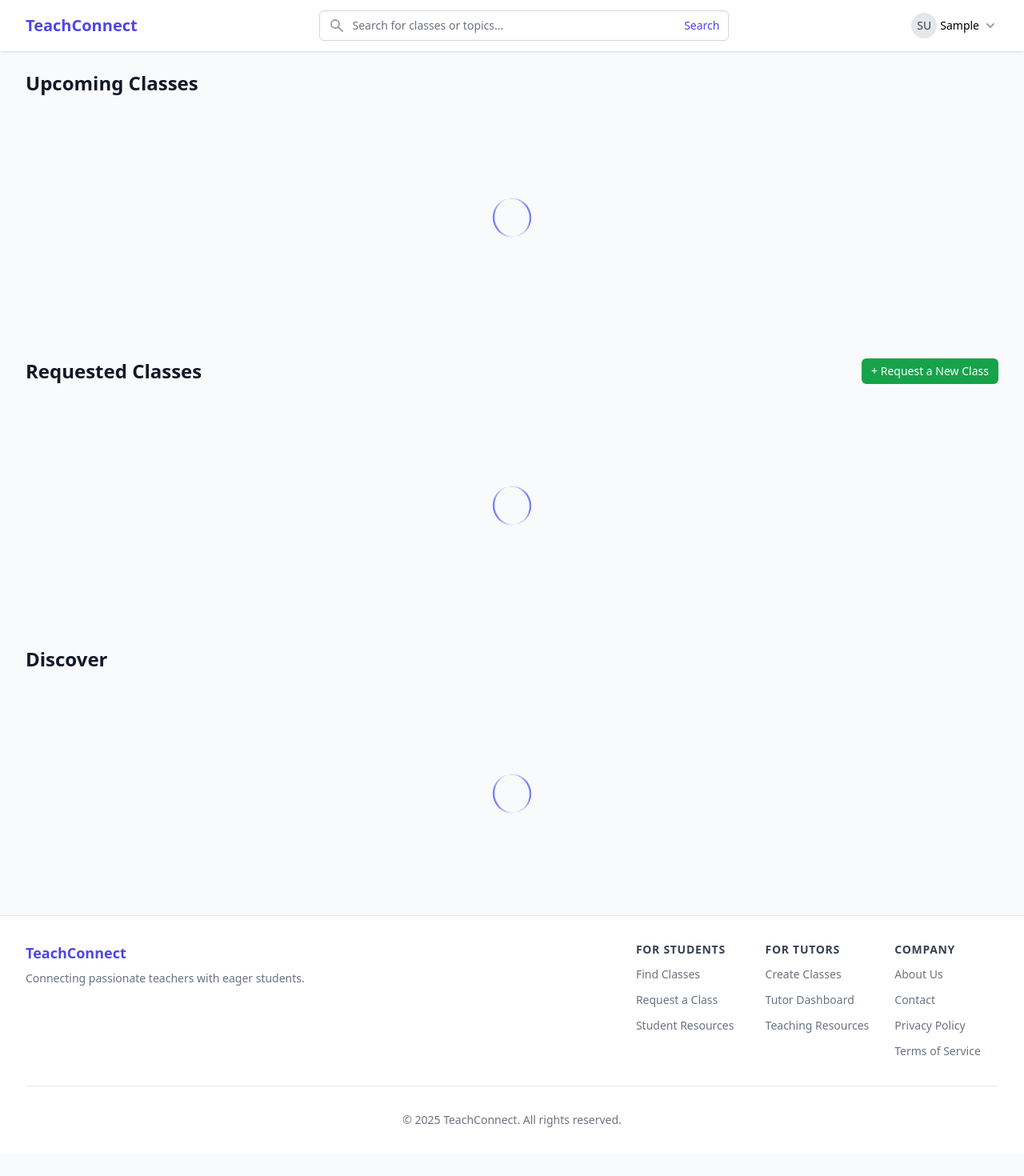
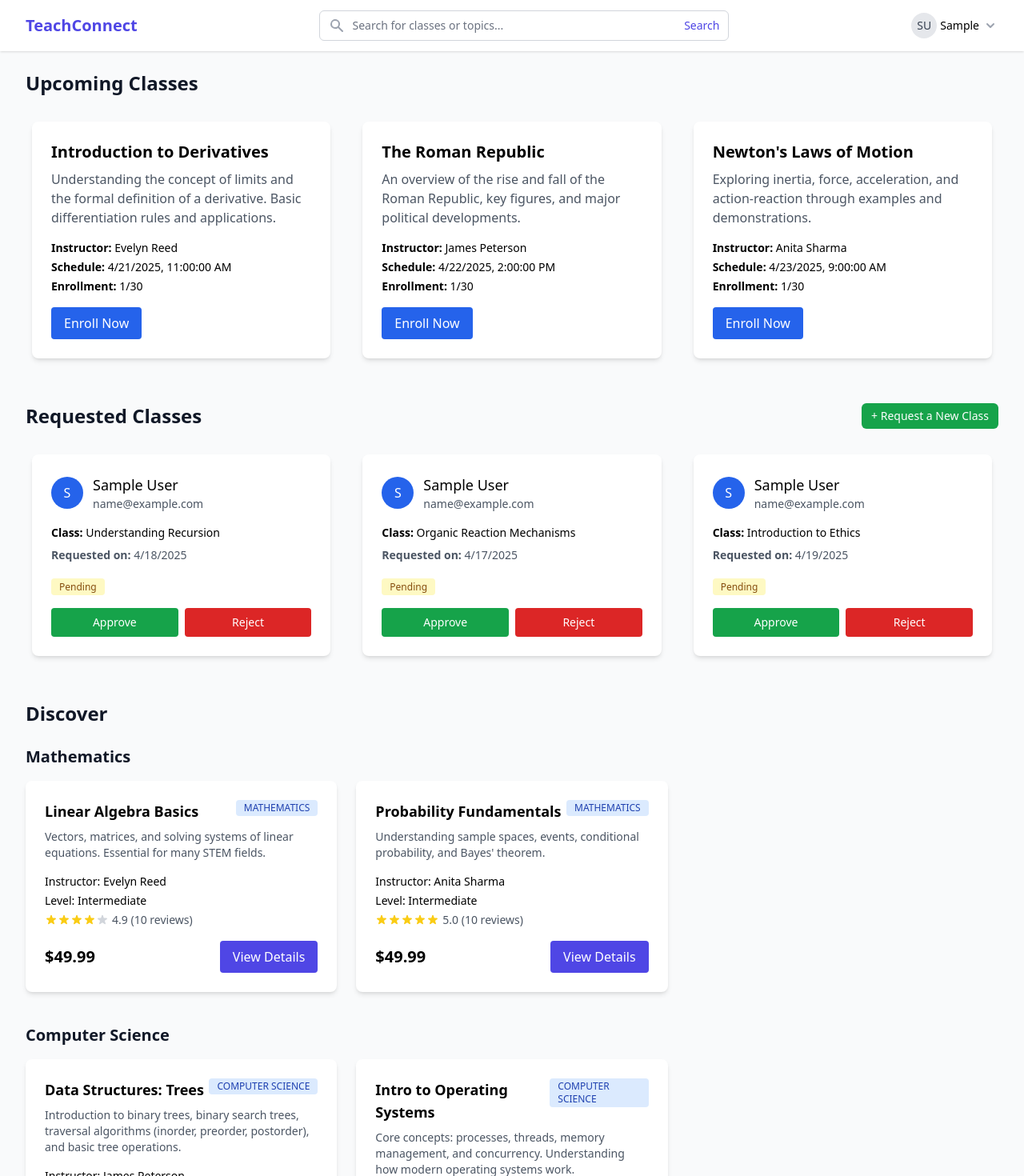
Before and after one commit to sankalp112kashyap/teachconnect-frontend, a React (Create React App) app: page /home in a window 1280 px wide. Shown: the top 1470 px of the page at 80% size. Before the commit the page ends 1442 px from the top, so only its background shows below. Built offline with nearby package versions, Linux system fonts and the light colour scheme; sample sign-in values are in the browser's storage.

Commit message:
added mock data

```diff
--- /dev/null
+++ b/src/mockData.ts
@@ -0,0 +1,237 @@
+// src/mockData.ts
+
+import { Class, ClassRequest } from './models/class';
+
+// Mock upcoming classes
+export const mockUpcomingClasses: Class[] = [
+  {
+    id: '1',
+    subject: { id: 'mathematics', name: 'MATHEMATICS', color: 'indigo-600', topics: [], level: [] },
+    topic: 'Introduction to Derivatives',
+    title: 'Introduction to Derivatives',
+    description: 'Understanding the concept of limits and the formal definition of a derivative. Basic differentiation rules and applications.',
+    tutor: {
+      id: 'tutor1',
+      firstName: 'Evelyn',
+      lastName: 'Reed',
+      profilePicture: undefined,
+      rating: 4.9,
+    },
+    dateTime: new Date('2025-04-21T11:00:00'),
+    duration: 60,
+    status: 'scheduled' as const,
+    enrolledStudents: ['student1'],
+  },
+  {
+    id: '2',
+    subject: { id: 'history', name: 'HISTORY', color: 'indigo-600', topics: [], level: [] },
+    topic: 'The Roman Republic',
+    title: 'The Roman Republic',
+    description: 'An overview of the rise and fall of the Roman Republic, key figures, and major political developments.',
+    tutor: {
+      id: 'tutor2',
+      firstName: 'James',
+      lastName: 'Peterson',
+      profilePicture: undefined,
+      rating: 4.7,
+    },
+    dateTime: new Date('2025-04-22T14:00:00'),
+    duration: 60,
+    status: 'scheduled' as const,
+    enrolledStudents: ['student1'],
+  },
+  {
+    id: '3',
+    subject: { id: 'physics', name: 'PHYSICS', color: 'indigo-600', topics: [], level: [] },
+    topic: 'Newton\'s Laws of Motion',
+    title: 'Newton\'s Laws of Motion',
+    description: 'Exploring inertia, force, acceleration, and action-reaction through examples and demonstrations.',
+    tutor: {
+      id: 'tutor3',
+      firstName: 'Anita',
+      lastName: 'Sharma',
+      profilePicture: undefined,
+      rating: 5.0,
+    },
+    dateTime: new Date('2025-04-23T09:00:00'),
+    duration: 60,
+    status: 'scheduled' as const,
+    enrolledStudents: ['student1'],
+  },
+];
+
+// Mock class requests
+export const mockClassRequests: ClassRequest[] = [
+  {
+    id: '1',
+    subject: { id: 'computer_science', name: 'COMPUTER SCIENCE', color: 'green-600', topics: [], level: [] },
+    topic: 'Understanding Recursion',
+    requestedBy: [],
+    dateRequested: new Date('2025-04-18'),
+    studentsRequested: 7,
+  },
+  {
+    id: '2',
+    subject: { id: 'chemistry', name: 'CHEMISTRY', color: 'green-600', topics: [], level: [] },
+    topic: 'Organic Reaction Mechanisms',
+    requestedBy: [],
+    dateRequested: new Date('2025-04-17'),
+    studentsRequested: 12,
+  },
+  {
+    id: '3',
+    subject: { id: 'philosophy', name: 'PHILOSOPHY', color: 'green-600', topics: [], level: [] },
+    topic: 'Introduction to Ethics',
+    requestedBy: [],
+    dateRequested: new Date('2025-04-19'),
+    studentsRequested: 3,
+  },
+];
+
+// Mock discover classes - Mathematics
+export const mockMathClasses: Class[] = [
+  {
+    id: '4',
+    subject: { id: 'mathematics', name: 'MATHEMATICS', color: 'indigo-600', topics: [], level: [] },
+    topic: 'Linear Algebra Basics',
+    title: 'Linear Algebra Basics',
+    description: 'Vectors, matrices, and solving systems of linear equations. Essential for many STEM fields.',
+    tutor: {
+      id: 'tutor1',
+      firstName: 'Evelyn',
+      lastName: 'Reed',
+      profilePicture: undefined,
+      rating: 4.9,
+    },
+    dateTime: new Date('2025-04-22T13:00:00'),
+    duration: 60,
+    status: 'scheduled' as const,
+    enrolledStudents: [],
+  },
+  {
+    id: '5',
+    subject: { id: 'mathematics', name: 'MATHEMATICS', color: 'indigo-600', topics: [], level: [] },
+    topic: 'Probability Fundamentals',
+    title: 'Probability Fundamentals',
+    description: 'Understanding sample spaces, events, conditional probability, and Bayes\' theorem.',
+    tutor: {
+      id: 'tutor3',
+      firstName: 'Anita',
+      lastName: 'Sharma',
+      profilePicture: undefined,
+      rating: 5.0,
+    },
+    dateTime: new Date('2025-04-25T15:00:00'),
+    duration: 60,
+    status: 'scheduled' as const,
+    enrolledStudents: [],
+  },
+];
+
+// Mock discover classes - Computer Science
+export const mockCSClasses: Class[] = [
+  {
+    id: '6',
+    subject: { id: 'computer_science', name: 'COMPUTER SCIENCE', color: 'indigo-600', topics: [], level: [] },
+    topic: 'Data Structures: Trees',
+    title: 'Data Structures: Trees',
+    description: 'Introduction to binary trees, binary search trees, traversal algorithms (inorder, preorder, postorder), and basic tree operations.',
+    tutor: {
+      id: 'tutor2',
+      firstName: 'James',
+      lastName: 'Peterson',
+      profilePicture: undefined,
+      rating: 4.7,
+    },
+    dateTime: new Date('2025-04-28T16:00:00'),
+    duration: 60,
+    status: 'scheduled' as const,
+    enrolledStudents: [],
+  },
+  {
+    id: '7',
+    subject: { id: 'computer_science', name: 'COMPUTER SCIENCE', color: 'indigo-600', topics: [], level: [] },
+    topic: 'Intro to Operating Systems',
+    title: 'Intro to Operating Systems',
+    description: 'Core concepts: processes, threads, memory management, and concurrency. Understanding how modern operating systems work.',
+    tutor: {
+      id: 'tutor1',
+      firstName: 'Evelyn',
+      lastName: 'Reed',
+      profilePicture: undefined,
+      rating: 4.9,
+    },
+    dateTime: new Date('2025-04-30T14:00:00'),
+    duration: 60,
+    status: 'scheduled' as const,
+    enrolledStudents: [],
+  },
+];
+
+// For TutorHome
+export const mockTutorClasses: Class[] = [
+  {
+    id: '8',
+    subject: { id: 'mathematics', name: 'MATHEMATICS', color: 'indigo-600', topics: [], level: [] },
+    topic: 'Calculus: Integration Techniques',
+    title: 'Calculus: Integration Techniques',
+    description: 'Advanced methods for solving integrals, including substitution, parts, trigonometric techniques, and partial fractions.',
+    tutor: {
+      id: 'tutor1',
+      firstName: 'Evelyn',
+      lastName: 'Reed',
+      profilePicture: undefined,
+      rating: 4.9,
+    },
+    dateTime: new Date('2025-04-24T10:00:00'),
+    duration: 90,
+    status: 'scheduled' as const,
+    enrolledStudents: ['student1', 'student2', 'student3'],
+  },
+  {
+    id: '9',
+    subject: { id: 'computer_science', name: 'COMPUTER SCIENCE', color: 'indigo-600', topics: [], level: [] },
+    topic: 'Web Development Fundamentals',
+    title: 'Web Development Fundamentals',
+    description: 'Introduction to HTML, CSS, and JavaScript for building modern, responsive websites.',
+    tutor: {
+      id: 'tutor1',
+      firstName: 'Evelyn',
+      lastName: 'Reed',
+      profilePicture: undefined,
+      rating: 4.9,
+    },
+    dateTime: new Date('2025-04-26T13:00:00'),
+    duration: 120,
+    status: 'scheduled' as const,
+    enrolledStudents: ['student4', 'student5'],
+  },
+];
+
+// Mock student requests for tutor view
+export const mockStudentRequests: ClassRequest[] = [
+  {
+    id: '4',
+    subject: { id: 'physics', name: 'PHYSICS', color: 'green-600', topics: [], level: [] },
+    topic: 'Quantum Mechanics Basics',
+    requestedBy: ['student1', 'student2', 'student3', 'student4'],
+    dateRequested: new Date('2025-04-15'),
+    studentsRequested: 4,
+  },
+  {
+    id: '5',
+    subject: { id: 'mathematics', name: 'MATHEMATICS', color: 'green-600', topics: [], level: [] },
+    topic: 'Number Theory Introduction',
+    requestedBy: ['student5', 'student6'],
+    dateRequested: new Date('2025-04-16'),
+    studentsRequested: 2,
+  },
+  {
+    id: '6',
+    subject: { id: 'computer_science', name: 'COMPUTER SCIENCE', color: 'green-600', topics: [], level: [] },
+    topic: 'Machine Learning Fundamentals',
+    requestedBy: ['student7', 'student8', 'student9', 'student10', 'student11'],
+    dateRequested: new Date('2025-04-18'),
+    studentsRequested: 5,
+  },
+];
--- a/src/pages/Home/StudentHome.tsx
+++ b/src/pages/Home/StudentHome.tsx
@@ -12,6 +12,12 @@ import ClassCard from '../../components/class/ClassCard';
 import ClassRequestCard from '../../components/class/ClassRequestCard';
 import DiscoverClassCard from '../../components/class/DiscoverClassCard';
 import { Class, ClassRequest } from '../../models/class';
+import {
+    mockUpcomingClasses,
+    mockClassRequests,
+    mockMathClasses,
+    mockCSClasses
+  } from '../../mockData';
 
 const StudentHome: React.FC = () => {
   const { user } = useAuth();
@@ -38,14 +44,25 @@ const StudentHome: React.FC = () => {
   ]);
 
   useEffect(() => {
-    // Same initialization code as before...
+    // Set mock data instead of calling APIs
+    setUpcomingClasses(mockUpcomingClasses);
+    setClassRequests(mockClassRequests);
 
-    // Fetch data code...
+    // Group discover classes by subject
+    setDiscoverSections([
+      { id: 'mathematics', name: 'Mathematics', classes: mockMathClasses },
+      { id: 'computer_science', name: 'Computer Science', classes: mockCSClasses },
+    ]);
 
-    // Uncomment to fetch actual data from API
+    setLoading({
+      upcoming: false,
+      requests: false,
+      discover: false,
+    });
+
+    // Uncomment when backend is ready
     // fetchData();
   }, [user]);
-
   const handleRequestClass = () => {
     navigate('/request-class');
   };
```
